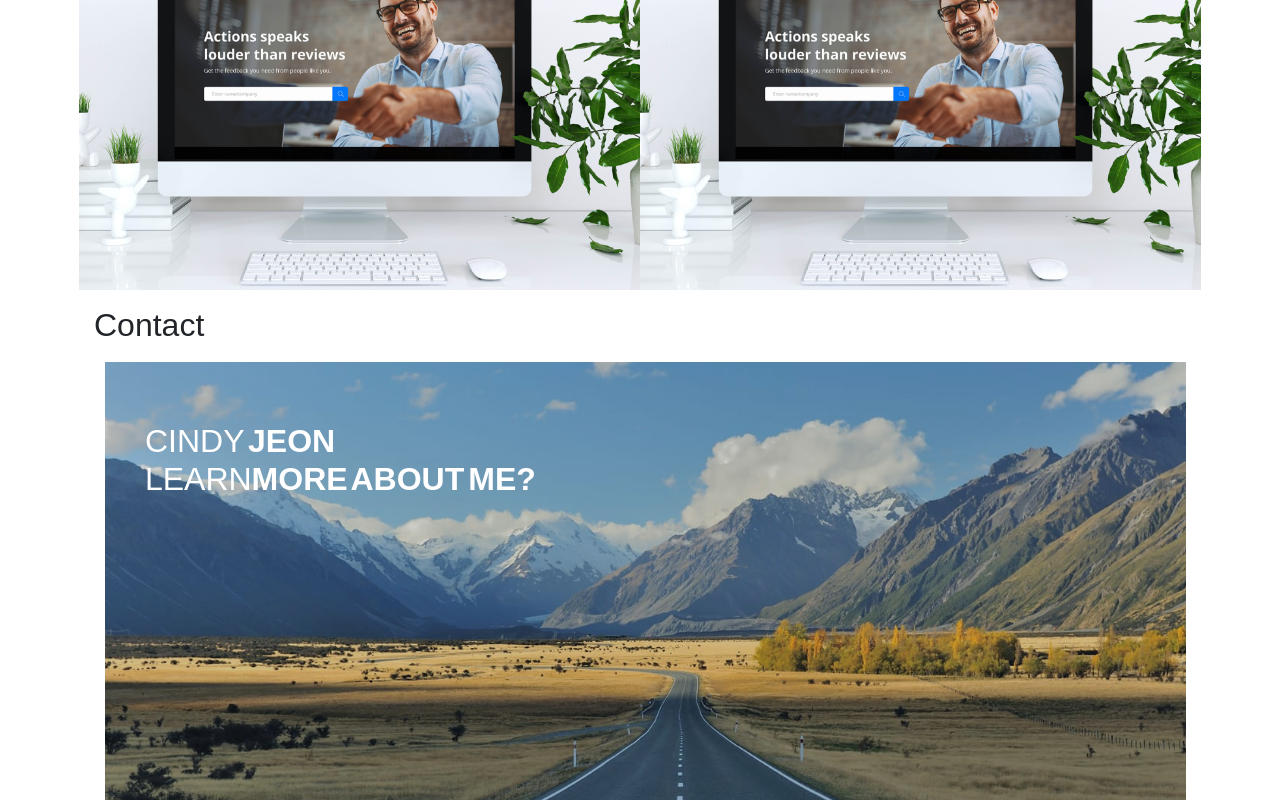
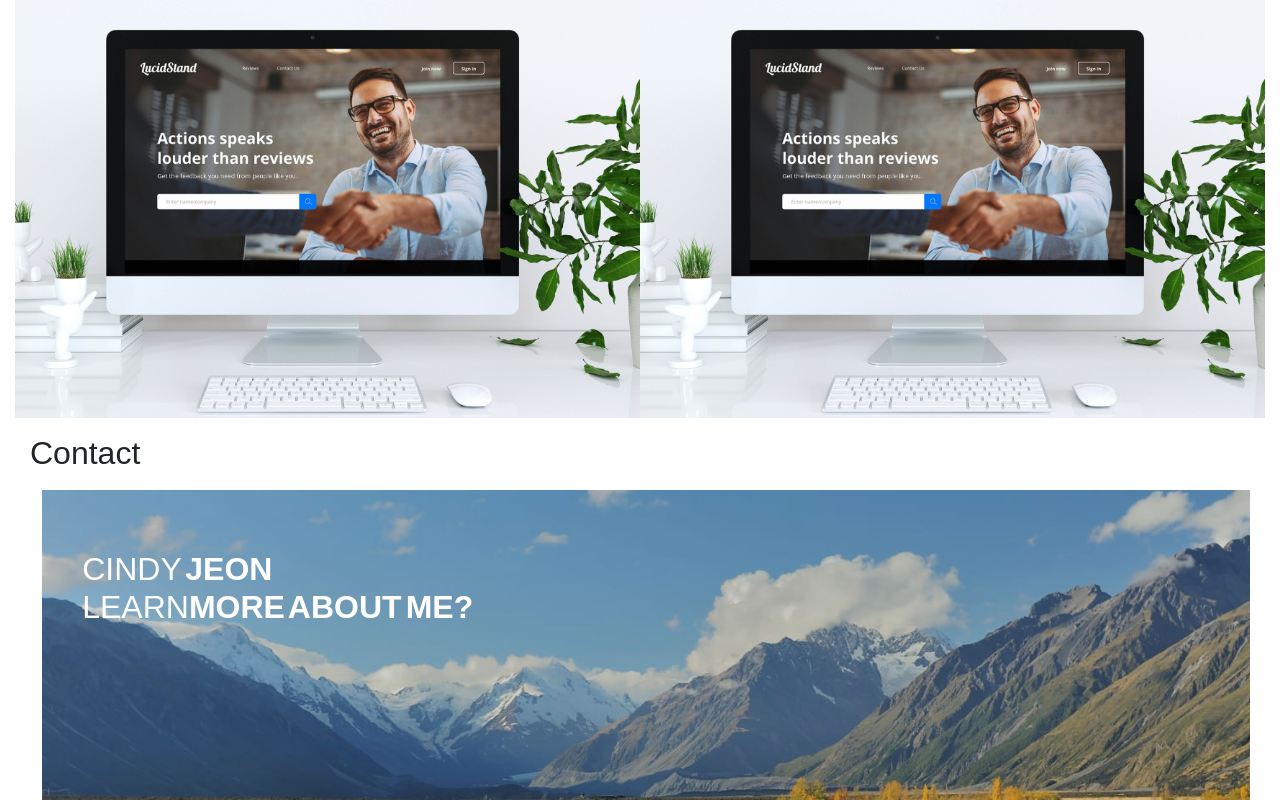
Before and after one commit to YoonkunLee/cindy, a React (Create React App) app: page / in a window 1280 px wide. Shown: the part 1682-2482 px from the top of the page. Built offline with nearby package versions, Linux system fonts and the light colour scheme.

Commit message:
Signed-off-by: YoonkunLee <ydx9474@aut.ac.nz>

```diff
--- a/package.json
+++ b/package.json
@@ -17,7 +17,7 @@
   },
   "scripts": {
     "dev": "react-scripts start",
-    "start": "serve -s build",
+    "start": "react-scripts start serve -s build",
     "build": "react-scripts build",
     "test": "react-scripts test --env=jsdom",
     "eject": "react-scripts eject",
--- a/src/App.js
+++ b/src/App.js
@@ -14,8 +14,8 @@ export default class App extends Component {
           <NavMenu />
           <div style={bannerStyle}>
             <Route exact path="/" component={Home} />
-            <Route path="/AboutMe" component={AboutMe} />
-            <Route path="/PortfolioDetail" component={PortfolioDetail} />
+            <Route path="AboutMe" component={AboutMe} />
+            <Route path="PortfolioDetail/:id" component={PortfolioDetail} />
           </div>
           <div className="w-100 mt-5" />
               <footer className="footer-copyright text-center footer-green py-3 botton-0 letter-spacing-5">
@@ -35,7 +35,6 @@ export default class App extends Component {
 }
 
 var bannerStyle ={
-  width: "90%",
-  marginLeft: "5%",
+  width: "100%",
   marginTop: "30px"
 }
--- a/src/Components/MainPortfolio.js
+++ b/src/Components/MainPortfolio.js
@@ -1,5 +1,5 @@
 import React, { Component, useRef } from 'react';
-import { render } from 'react-router-dom';
+import { Link } from 'react-router-dom';
 import 'bootstrap/dist/css/bootstrap.min.css';
 
 import Thumbnail1 from '../images/MainPage/Thumbnail1.jpg'
@@ -23,7 +23,7 @@ export default class Portfolio extends Component {
                                 <div>
                                     <h2>LucidStand</h2>
                                 </div>
-                                    <a href="../PortfolioDetail/LucidStand"></a>
+                                <Link to={"../PortfolioDetail/" + 0} activeClassName={"active"}></Link>
                             </figcaption>
                         </figure>
                         <figure class="effect-lily">
@@ -78,20 +78,6 @@ export default class Portfolio extends Component {
     }
 }
 
-var imgSize = {
-    width: "100%",
-    height: "auto",
-}
-
-var bannerStyle ={
-    width: "100%",
-    height: "auto",
-    backgroundSize: 'cover',
-    backgroundImage: `url(${project1})`,
-    backgroundPosition: 'ceter',
-    marginBottom: "10px"
-}
-
 const ImageToggleOnMouseOver = ({primaryImg, secondaryImg}) => {
     const imageRef = useRef(null);
 
--- a/src/Pages/PortfolioDetail.js
+++ b/src/Pages/PortfolioDetail.js
@@ -1,9 +1,11 @@
 import React, { Component } from 'react';
-
+import PortfolioData from '../Porfolio/PortfolioData.json'
 export default class PortfolioDetail extends Component {
     render(){
         return(
             <div>
+                <p>{this.props.params.id}</p>
+                {PortfolioData[0].name}
                 <h1>This is Portfolio Detail Page</h1>
             </div>
         );
--- /dev/null
+++ b/src/Porfolio/PortfolioData.json
@@ -0,0 +1,35 @@
+
+[
+    {
+        "name": "Creamble",
+        "images":[
+            "../images/Project 1/Creambly behance1.jpg",
+            "../images/Project 1/Creambly behance2.jpg",
+            "../images/Project 1/Creambly behance3.jpg",
+            "../images/Project 1/Creambly behance4.jpg",
+            "../images/Project 1/Creambly behance5.jpg",
+            "../images/Project 1/Creambly behance6.jpg",
+            "../images/Project 1/Gif animation.jpg"
+        ]
+    },
+    {
+        "name": "LucidStand"
+
+    },
+    {
+        "name": "ConferNZ"
+
+    },
+    {
+        "name": "CIO"
+
+    },
+    {
+        "name": "Barfoot"
+
+    },
+    {
+        "name": "Style Guide"
+
+    }
+]
```
Also changed, not shown: src/Porfolio/PortfolioData.js (deleted).
